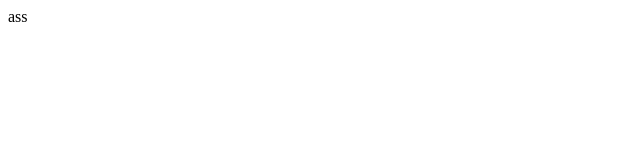
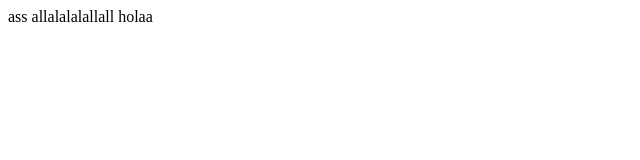
Before and after one commit to Jonathan28121111/Proyectoprueba, a plain HTML site: page lalala.html in a window 1280 px wide. Shown: the whole page, without its empty margins (0-640 px from the left). Drawn offline with Linux system fonts and the light colour scheme.

Commit message:
cambie el lalallaall

```diff
--- a/lalala.html
+++ b/lalala.html
@@ -1,6 +1,6 @@
 <html>
 
 ass
-
+allalalalallall holaa
 
 </html>
```
